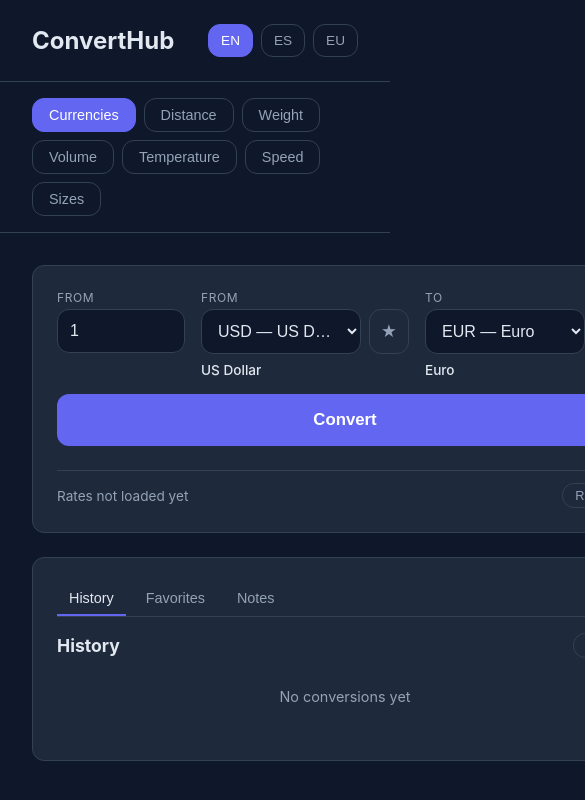
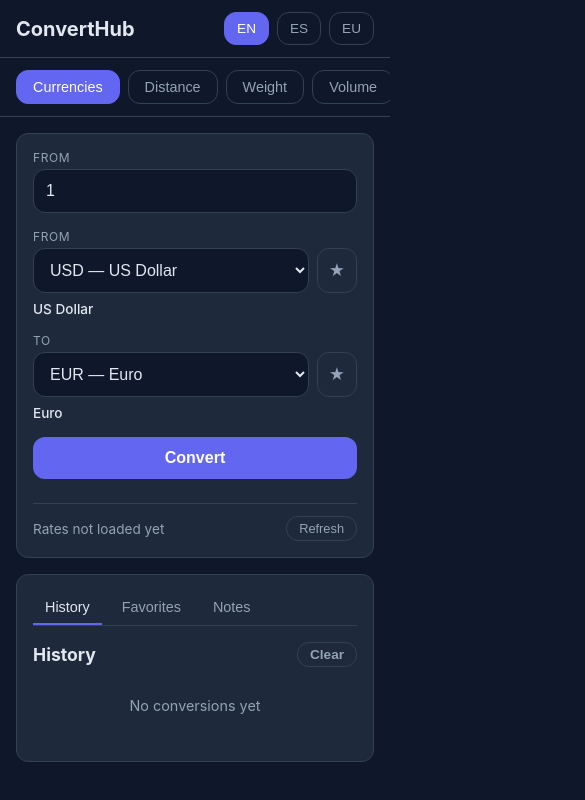
Before and after one commit to Endika/converthub, a website built with Vite: page index.html in a window 390 px wide. Shown: the top 800 px of the page, 585 px wide, since content can reach past the window. Built offline with nearby package versions, Linux system fonts and the light colour scheme; no server answers.

Commit message:
fix(ui): responsive layout for mobile and tablet breakpoints

```diff
--- a/src/apps/web/styles/index.css
+++ b/src/apps/web/styles/index.css
@@ -443,3 +443,91 @@ body {
   justify-self: end;
   margin-top: var(--space-2);
 }
+
+/* Tablet */
+@media (max-width: 900px) {
+  .app-header {
+    padding: var(--space-4) var(--space-6);
+  }
+  .tabs,
+  .app-main {
+    padding-left: var(--space-6);
+    padding-right: var(--space-6);
+  }
+  .converter--money {
+    grid-template-columns: minmax(7rem, 1fr) minmax(11rem, 1.5fr);
+  }
+  .converter--money .field--amount {
+    grid-column: 1 / -1;
+  }
+}
+
+/* Mobile */
+@media (max-width: 640px) {
+  .app-header {
+    padding: var(--space-3) var(--space-4);
+    flex-wrap: wrap;
+    gap: var(--space-3);
+  }
+  .app-header h1 {
+    font-size: 1.25rem;
+  }
+  .tabs {
+    padding: var(--space-3) var(--space-4);
+    overflow-x: auto;
+    flex-wrap: nowrap;
+    scrollbar-width: thin;
+    -webkit-overflow-scrolling: touch;
+  }
+  .tab {
+    flex: 0 0 auto;
+    white-space: nowrap;
+  }
+  .app-main {
+    padding: var(--space-4);
+    gap: var(--space-4);
+  }
+  .card {
+    padding: var(--space-4);
+  }
+  .converter,
+  .converter--money {
+    grid-template-columns: 1fr;
+  }
+  .converter--money .field--amount {
+    grid-column: auto;
+  }
+  .converter__result {
+    font-size: 1.1rem;
+    padding: var(--space-3);
+  }
+  .btn--cta {
+    padding: var(--space-3);
+    font-size: 1rem;
+  }
+  .note-form {
+    grid-template-columns: 1fr;
+  }
+  .entry-list__item {
+    grid-template-columns: minmax(0, 1fr) auto;
+    column-gap: var(--space-2);
+  }
+  .entry-list__item--triple {
+    grid-template-columns: minmax(0, 1fr) auto minmax(0, 1fr);
+  }
+  .rates-status {
+    flex-wrap: wrap;
+  }
+}
+
+/* Tiny phones */
+@media (max-width: 380px) {
+  .lang-btn {
+    padding: var(--space-1) var(--space-2);
+    font-size: 0.75rem;
+  }
+  .tab {
+    padding: var(--space-2) var(--space-3);
+    font-size: 0.85rem;
+  }
+}
```
